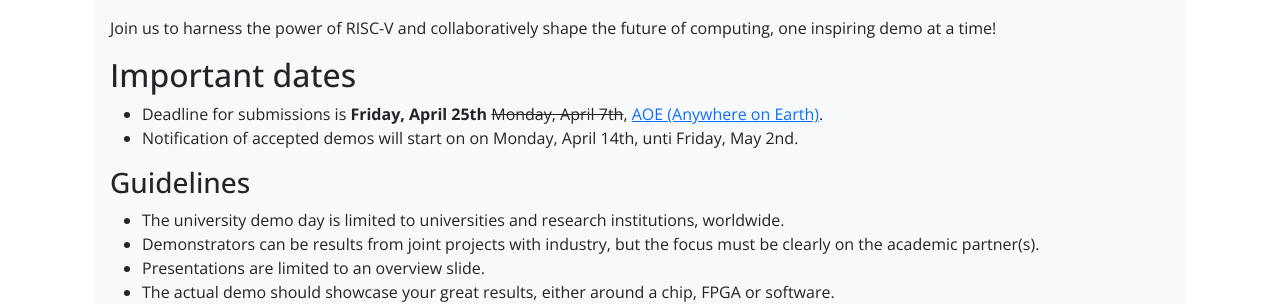
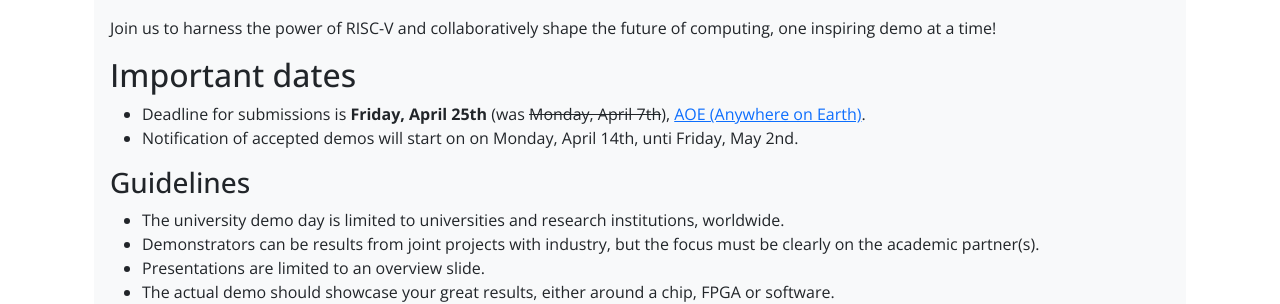
Before and after one commit to riscv-europe/summit-website-development, a Jekyll site: the page built from summit/2025/univ-demos.md, in a window 1280 px wide and 900 px high, scrolled down 725 px. Shown: the part 157-461 px from the top of the window. Built offline with Jekyll 4.4.1, drawn with Linux system fonts in a browser that asks for light colours.

Commit message:
Fix: improve wording for univ demo day deadline.

```diff
--- a/summit/2025/univ-demos.md
+++ b/summit/2025/univ-demos.md
@@ -38,8 +38,8 @@
 future of computing, one inspiring demo at a time!
 
 ## Important dates
-- Deadline for submissions is **Friday, April 25th** ~~Monday, April
-  7th~~, [AOE (Anywhere on
+- Deadline for submissions is **Friday, April 25th** (was ~~Monday,
+  April 7th~~), [AOE (Anywhere on
   Earth)](https://en.wikipedia.org/wiki/Anywhere_on_Earth).
 - Notification of accepted demos will start on on Monday, April 14th,
   unti Friday, May 2nd.
```
